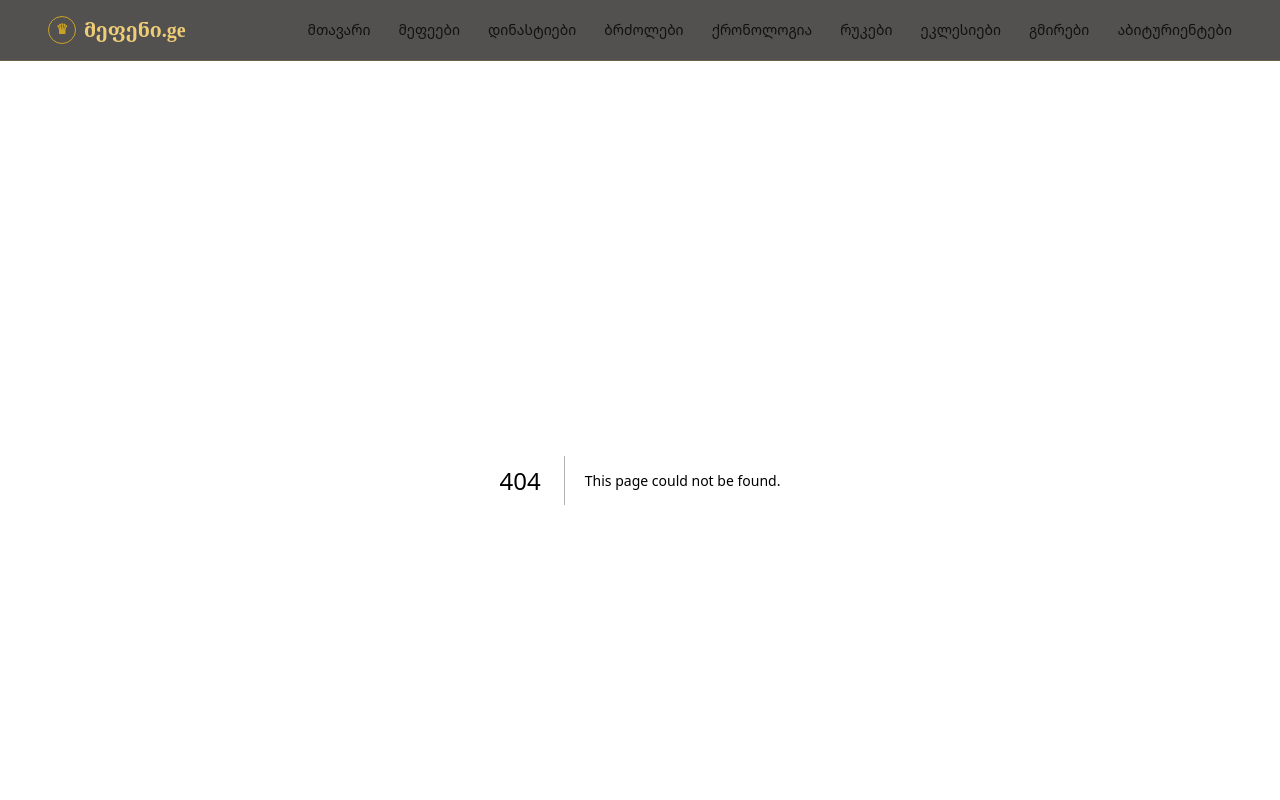
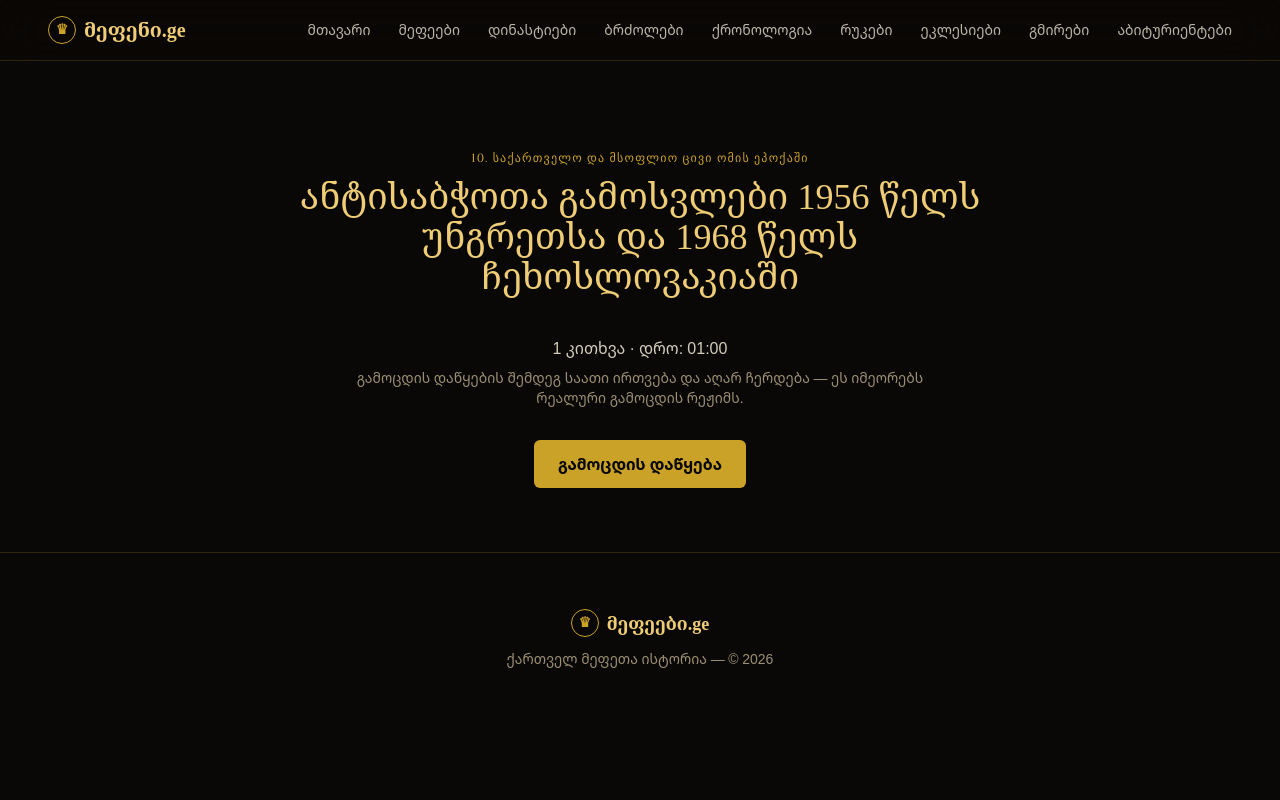
Before and after one commit to chkona/mefeni-com, a Next.js app: page /abiturientebi/civi-omi/1956-1968-gamosvlebi in a window 1280 px wide. Before the commit this address had no page. Shown: the top 800 px of the page. Built offline with nearby package versions, Linux system fonts and the light colour scheme.

Commit message:
Create page.tsx

```diff
--- /dev/null
+++ b/app/abiturientebi/[topic]/[subtopic]/page.tsx
@@ -0,0 +1,33 @@
+import { notFound } from "next/navigation";
+import { examTopics, getSubtopic } from "@/lib/data/exam-questions";
+import ExamRunner from "@/components/ExamRunner";
+
+export function generateStaticParams() {
+  return examTopics.flatMap((t) =>
+    t.subtopics.map((s) => ({ topic: t.slug, subtopic: s.slug }))
+  );
+}
+
+export default function ExamSubtopicPage({
+  params,
+}: {
+  params: { topic: string; subtopic: string };
+}) {
+  const found = getSubtopic(params.topic, params.subtopic);
+  if (!found) return notFound();
+  const { topic, subtopic } = found;
+
+  return (
+    <section className="max-w-3xl mx-auto px-6 py-16">
+      <div className="text-center mb-10">
+        <span className="font-num text-xs tracking-widest uppercase text-gold">
+          {topic.title}
+        </span>
+        <h1 className="font-display text-3xl md:text-4xl text-goldBright mt-2">
+          {subtopic.title}
+        </h1>
+      </div>
+      <ExamRunner topic={subtopic} />
+    </section>
+  );
+}
```
